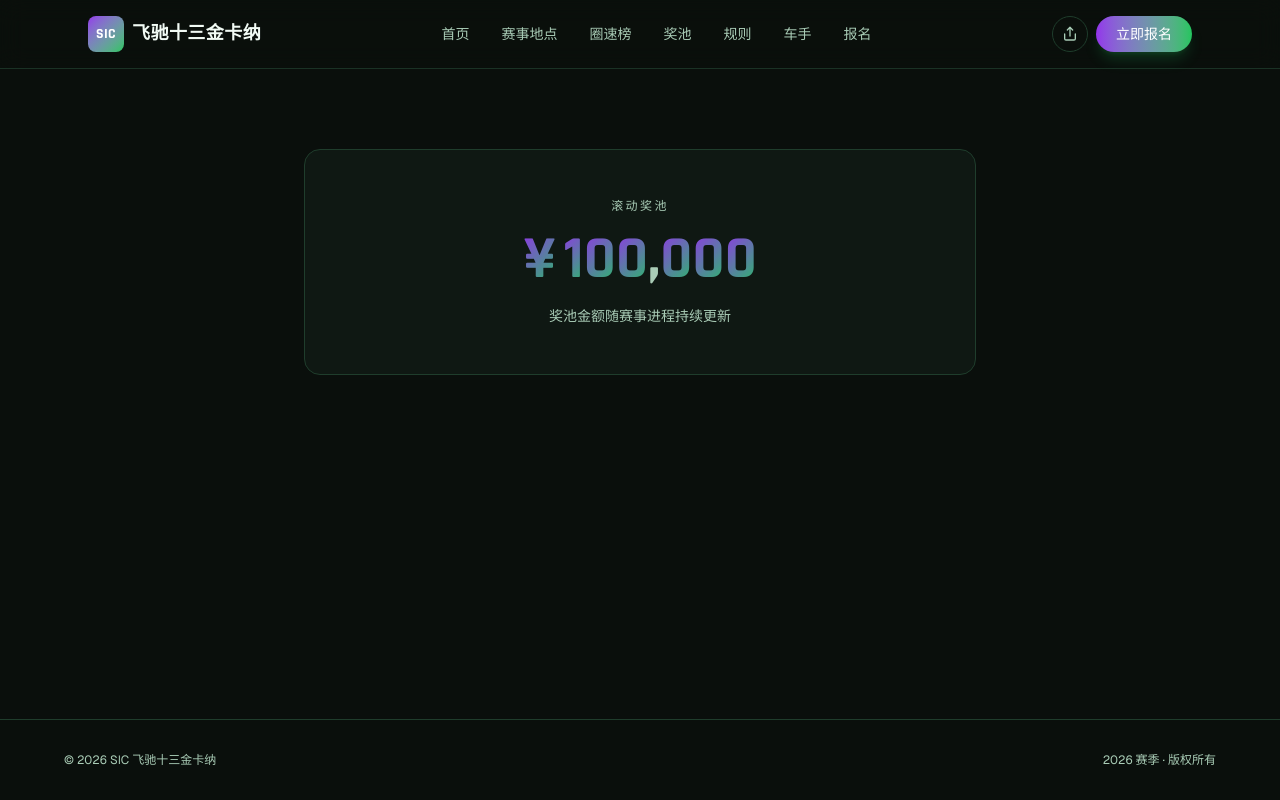
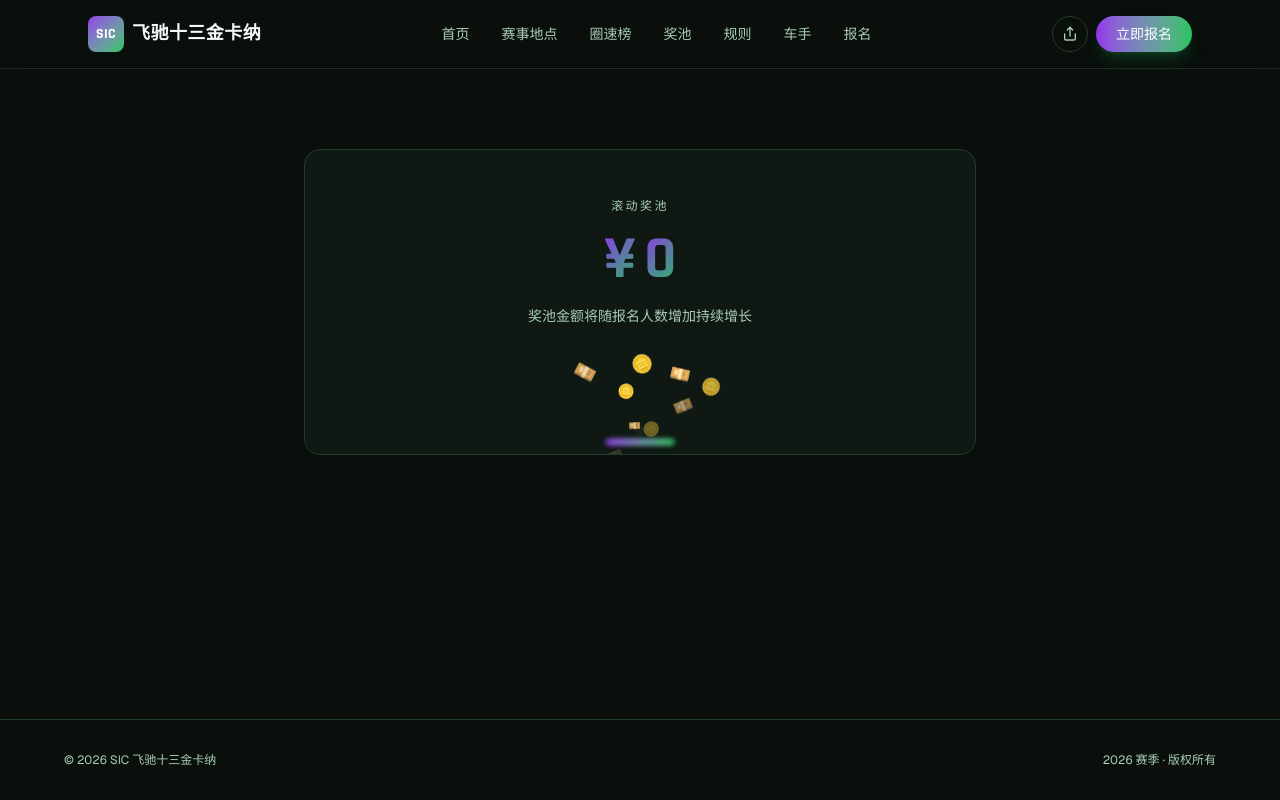
Before and after one commit to yaochester1-ops/sic-gymkana, a Next.js app: page /prize-pool in a window 1280 px wide. Built offline with nearby package versions, Linux system fonts and the light colour scheme.

Commit message:
Add money-fountain animation to prize pool, reset amount to 0 with registration-growth copy

```diff
--- a/src/app/globals.css
+++ b/src/app/globals.css
@@ -69,3 +69,47 @@ body {
 .animate-fade-up {
   animation: fade-up 0.6s ease-out both;
 }
+
+@keyframes money-spray {
+  0% {
+    transform: translate(-50%, 0) rotate(0deg) scale(0.5);
+    opacity: 0;
+  }
+  12% {
+    opacity: 1;
+  }
+  48% {
+    transform: translate(calc(-50% + var(--drift, 0px)), -68px) rotate(var(--spin, 15deg)) scale(1);
+    opacity: 1;
+  }
+  100% {
+    transform: translate(calc(-50% + var(--drift, 0px) * 1.7), 46px) rotate(calc(var(--spin, 15deg) * 2)) scale(0.65);
+    opacity: 0;
+  }
+}
+
+.money-particle {
+  position: absolute;
+  left: 50%;
+  bottom: 14px;
+  font-size: 1.1rem;
+  line-height: 1;
+  animation: money-spray 2.6s ease-in infinite;
+  will-change: transform, opacity;
+}
+
+@keyframes fountain-pulse {
+  0%,
+  100% {
+    transform: scaleX(1);
+    opacity: 0.6;
+  }
+  50% {
+    transform: scaleX(1.25);
+    opacity: 0.9;
+  }
+}
+
+.fountain-base {
+  animation: fountain-pulse 1.6s ease-in-out infinite;
+}
--- a/src/components/PrizePool.tsx
+++ b/src/components/PrizePool.tsx
@@ -6,6 +6,20 @@ import { PRIZE_POOL } from "@/lib/data";
 function easeOutExpo(t: number) {
   return t === 1 ? 1 : 1 - Math.pow(2, -10 * t);
 }
+
+// 喷泉撒钱粒子：从底部喷出的纸钞/硬币，drift 控制左右偏移，spin 控制旋转，delay 错开节奏
+const MONEY_PARTICLES = [
+  { emoji: "💴", drift: -70, spin: -20, delay: 0 },
+  { emoji: "🪙", drift: -42, spin: 18, delay: 0.22 },
+  { emoji: "💴", drift: -16, spin: -12, delay: 0.44 },
+  { emoji: "🪙", drift: 8, spin: 22, delay: 0.66 },
+  { emoji: "💴", drift: 34, spin: -16, delay: 0.88 },
+  { emoji: "🪙", drift: 62, spin: 12, delay: 1.1 },
+  { emoji: "💴", drift: -52, spin: 26, delay: 1.32 },
+  { emoji: "🪙", drift: 2, spin: -26, delay: 1.54 },
+  { emoji: "💴", drift: 48, spin: 16, delay: 1.76 },
+  { emoji: "🪙", drift: -24, spin: 10, delay: 1.98 },
+];
 
 export default function PrizePool() {
   const [displayValue, setDisplayValue] = useState(0);
@@ -46,21 +60,19 @@ export default function PrizePool() {
     <section id="prize-pool" className="px-6 py-20">
       <div
         ref={sectionRef}
-        className="card-surface mx-auto flex max-w-2xl flex-col items-center rounded-2xl px-8 py-12 text-center"
+        className="card-surface relative mx-auto flex max-w-2xl flex-col items-center overflow-hidden rounded-2xl px-8 pb-32 pt-12 text-center"
       >
         <span className="text-xs font-medium uppercase tracking-[0.2em] text-foreground-muted">
           滚动奖池
         </span>
 
-        <div className="mt-4 flex items-center justify-center font-display text-5xl font-bold tabular-nums sm:text-6xl">
+        <div className="relative mt-4 flex items-center justify-center font-display text-5xl font-bold tabular-nums sm:text-6xl">
           <span className="text-gradient mr-2">¥</span>
           {digits.map((char, i) => (
             <span
               key={i}
               className={
-                char === ","
-                  ? "text-foreground-muted"
-                  : "text-gradient"
+                char === "," ? "text-foreground-muted" : "text-gradient"
               }
             >
               {char}
@@ -68,9 +80,34 @@ export default function PrizePool() {
           ))}
         </div>
 
-        <p className="mt-4 text-sm text-foreground-muted">
+        <p className="relative mt-4 text-sm text-foreground-muted">
           {PRIZE_POOL.updatedNote}
         </p>
+
+        {/* 喷泉撒钱动画：纸钞/硬币从底部持续喷出，随报名人数增长的寓意 */}
+        <div
+          aria-hidden="true"
+          className="pointer-events-none absolute inset-x-0 bottom-0 h-32 overflow-hidden"
+        >
+          {MONEY_PARTICLES.map((p, i) => (
+            <span
+              key={i}
+              className="money-particle"
+              style={
+                {
+                  "--drift": `${p.drift}px`,
+                  "--spin": `${p.spin}deg`,
+                  animationDelay: `${p.delay}s`,
+                } as React.CSSProperties
+              }
+            >
+              {p.emoji}
+            </span>
+          ))}
+          <div className="absolute inset-x-0 bottom-2 flex justify-center">
+            <div className="fountain-base h-2 w-14 rounded-full bg-gradient-to-r from-accent-purple to-accent-green blur-[2px]" />
+          </div>
+        </div>
       </div>
     </section>
   );
--- a/src/lib/data.ts
+++ b/src/lib/data.ts
@@ -28,10 +28,10 @@ export const REGISTRATION = {
   deadlineNote: "报名截止时间待公布",
 };
 
-// 滚动奖池金额（人民币元）—— 目前是占位金额，之后替换为真实数字即可
+// 滚动奖池金额（人民币元）—— 从 0 起步，随报名人数增加自动增长，报名数据接入后替换即可
 export const PRIZE_POOL = {
-  amountCNY: 100000,
-  updatedNote: "奖池金额随赛事进程持续更新",
+  amountCNY: 0,
+  updatedNote: "奖池金额将随报名人数增加持续增长",
 };
 
 // 车手圈速榜 —— 示例占位数据，拿到真实车手成绩后按同样结构替换即可
```
